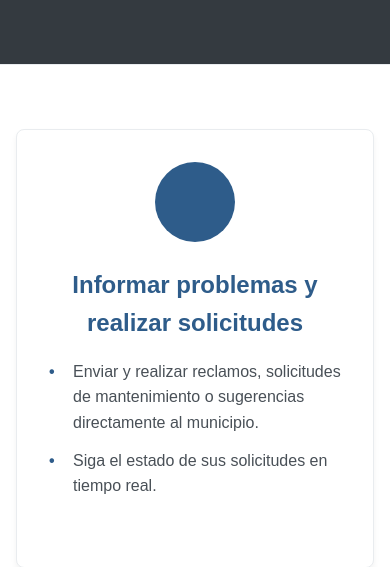
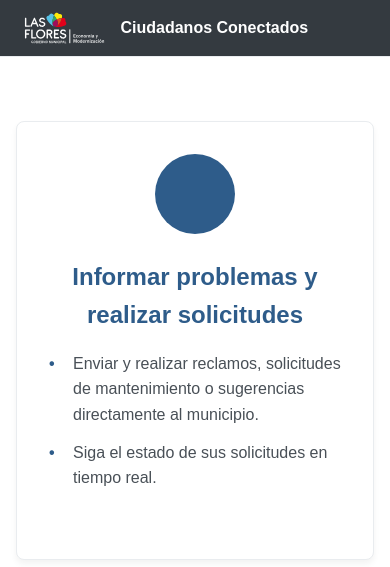
Before and after one commit to agusherrera99/ciudadano_conectado, a Django app: page / in a window 390 px wide. Shown: the top 567 px of the page. Run offline with Django 5.2, Linux system fonts and the light colour scheme.

Commit message:
Refactor: Improve navigation layout and responsiveness; adjust styles for better alignment and spacing

```diff
--- a/pages/static/css/home.css
+++ b/pages/static/css/home.css
@@ -225,9 +225,8 @@ footer {
 @media (max-width: 768px) {
     .nav-toggle {
         display: block;
-        position: fixed;
-        top: 1rem;
-        left: 1rem;
+        position: static; /* Cambiamos de fixed a static */
+        margin-right: 1rem;
         z-index: 1000;
     }
 
@@ -250,8 +249,11 @@ footer {
     }
 
     nav {
-        padding: 2rem;
-        justify-content: flex-end;
+        padding: 0.5rem 1rem;
+        position: relative;
+        display: flex;
+        justify-content: space-between;
+        align-items: center;
     }
 
     .nav-left, .nav-right {
@@ -261,22 +263,21 @@ footer {
     }
 
     .nav-right {
-        margin-top: 1rem;
         gap: 0;
     }
 
     .nav-logo {
-        flex-direction: column;
-        margin-bottom: 1rem;
+        flex-direction: row; /* Cambiamos a row para alinear horizontalmente */
+        margin: 0;
+        gap: 0.5rem;
     }
 
     .nav-logo .logo {
-        height: 60px;
+        height: 40px; /* Reducimos un poco más el tamaño */
     }
 
     .nav-logo .site-name {
-        text-align: center;
-        font-size: 1.2rem;
+        font-size: 1rem;
     }
 
     .btn {
--- a/pages/templates/home.html
+++ b/pages/templates/home.html
@@ -12,16 +12,14 @@
 <body>
     <header>
         <nav>
+            <a class="nav-logo" href="{% url 'pages:home' %}" aria-label="Inicio">
+                <img src="{% static 'images/favicon.svg' %}" alt="Citizens Connected Logo" class="logo">
+                <span class="site-name">Ciudadanos Conectados</span>
+            </a>
             <div class="nav-toggle" id="navToggle" aria-label="Toggle navigation">
                 <i class="fas fa-bars"></i>
             </div>
             <div class="nav-content" id="navContent">
-                <div class="nav-left">
-                    <a class="nav-logo" href="{% url 'pages:home' %}" aria-label="Inicio">
-                        <img src="{% static 'images/favicon.svg' %}" alt="Citizens Connected Logo" class="logo">
-                        <span class="site-name">Ciudadanos Conectados</span>
-                    </a>
-                </div>
                 <div class="nav-right">
                     <a class="btn btn-login" href="{% url 'account:login' %}" aria-label="Iniciar Sesión">Iniciar Sesión</a>
                     <a class="btn btn-register" href="{% url 'account:register' %}" aria-label="Registrarse">Registrar</a>
```
